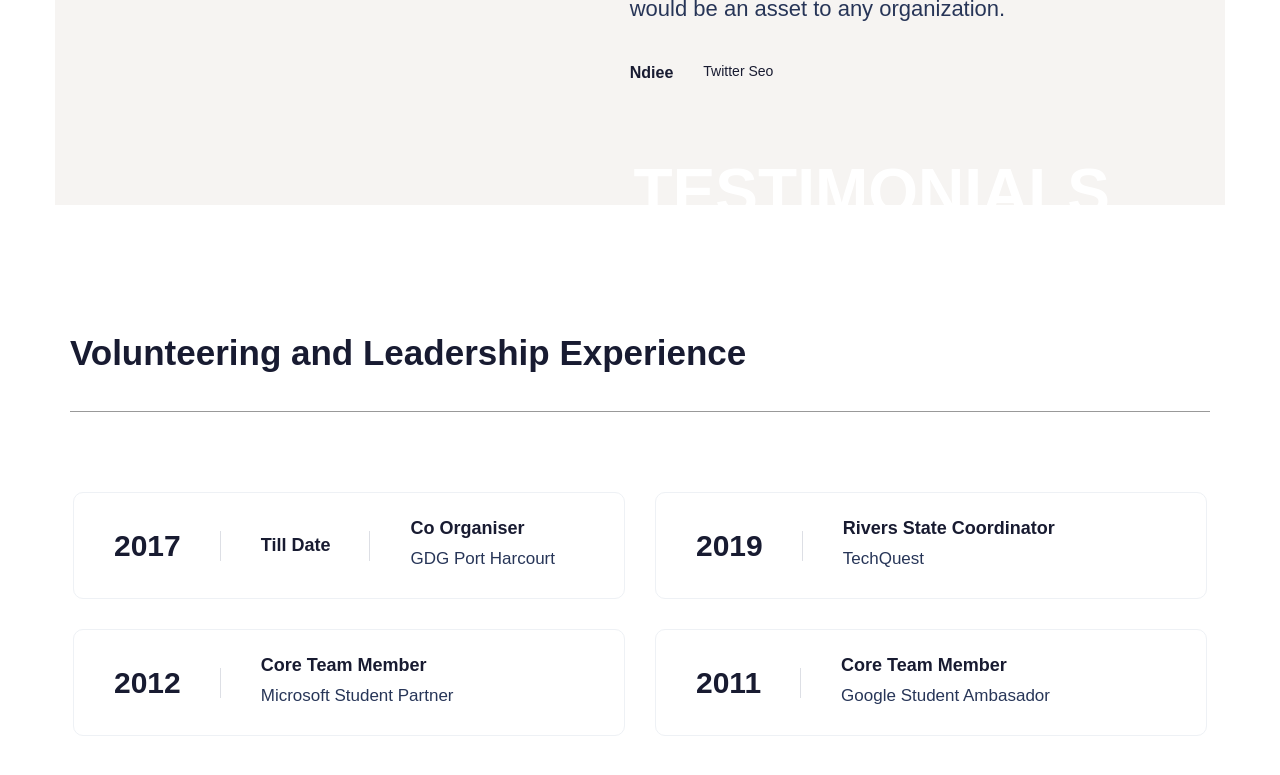
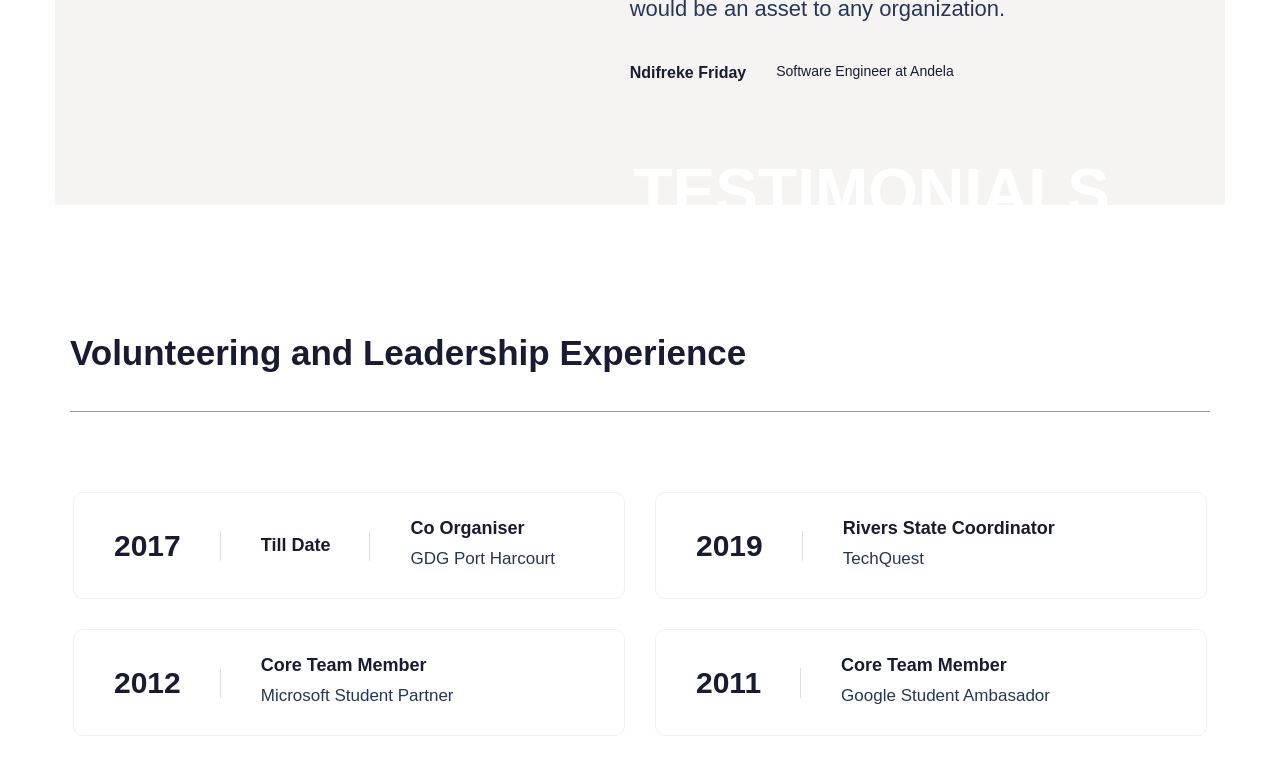
Before and after one commit to Alphadude/portfolio, a plain HTML site: page index.html in a window 1280 px wide. Shown: the part 4083-4858 px from the top of the page. Drawn offline with Linux system fonts and the light colour scheme; a script that the page names is missing; a web font is replaced by a local one.

Commit message:
update ndie details

```diff
--- a/index.html
+++ b/index.html
@@ -2919,8 +2919,8 @@
                                                         I was impressed by how he came up with ways to maximize team and individual performance.
                                                         He is also fun at office parties. Godfrey would be an asset to any organization.</p>
                                                     <div class="info flex">
-                                                        <h6 class="fz-16">Ndiee</h6><span
-                                                            class="fz-14 fw-200">Twitter Seo</span>
+                                                        <h6 class="fz-16">Ndifreke Friday</h6><span
+                                                            class="fz-14 fw-200">Software Engineer at Andela</span>
                                                     </div>
                                                 </div>
                                             </div>
```
